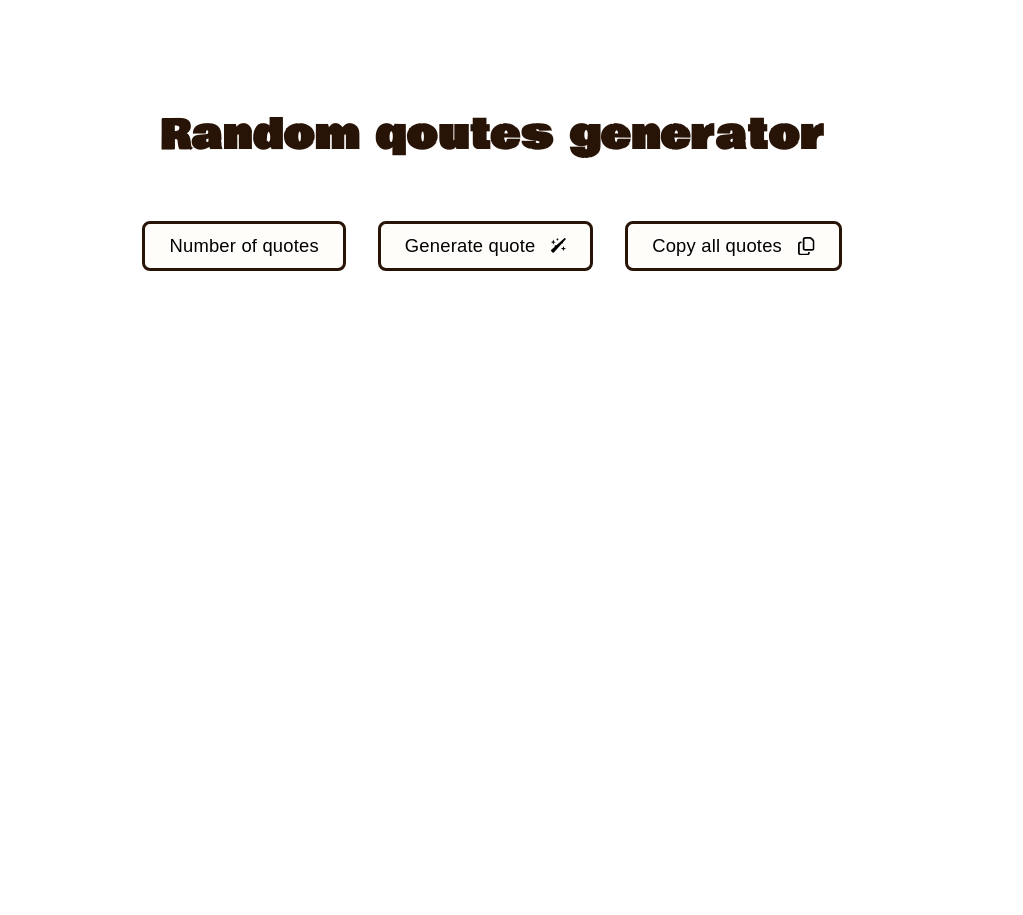
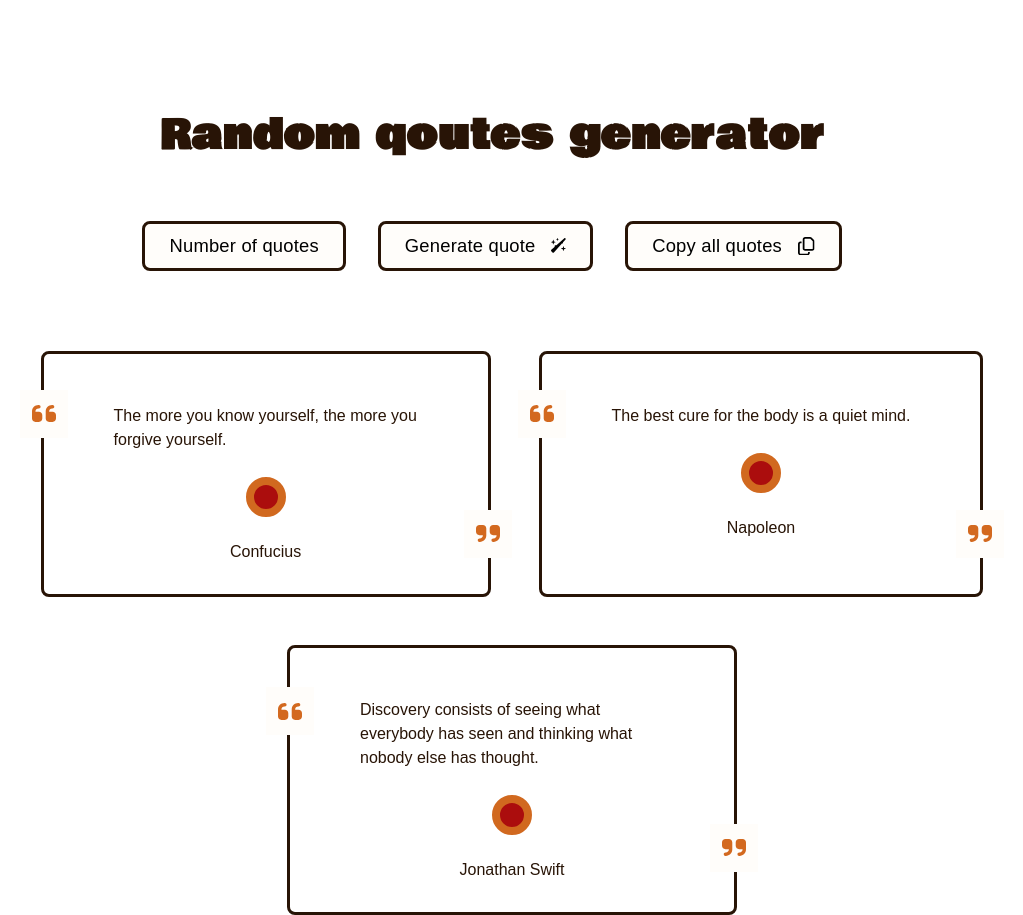
Before and after one commit to OlaJurrek/random-quotes-generator, a React (Vite) app: page / in a window 1280 px wide. Shown: the whole page, without its empty margins (148-1171 px from the left). Built offline with nearby package versions, Linux system fonts and the light colour scheme.

Commit message:
quotes styles

```diff
--- a/src/components/Header/Actions.jsx
+++ b/src/components/Header/Actions.jsx
@@ -20,6 +20,7 @@ const StyledSection = styled.section`
   display: flex;
   justify-content: center;
   gap: 2rem;
+  margin-bottom: 80px;
 `;
 
 export default Actions;
--- /dev/null
+++ b/src/components/Header/Blockquote.jsx
@@ -0,0 +1,70 @@
+import styled, { css } from "styled-components";
+
+function Blockquote({ author, content }) {
+  return (
+    <StyledBlockquote>
+      <p>{content}</p>
+      <Circle />
+      <StyledFooter>{author}</StyledFooter>
+    </StyledBlockquote>
+  );
+}
+
+const sharedPseudoElementsStyle = css`
+  --size: 3rem;
+  --verticalOffset: 15%;
+  position: absolute;
+  display: block;
+  content: "";
+  width: var(--size);
+  height: var(--size);
+  background-color: var(--white);
+  background-repeat: no-repeat;
+  background-position: center;
+  background-size: calc(var(--size) / 2);
+`;
+
+const StyledBlockquote = styled.blockquote`
+  position: relative;
+  display: flex;
+  flex-direction: column;
+  justify-content: flex-start;
+  align-items: center;
+  gap: 25px;
+  max-width: calc(450rem / 16);
+  padding: 50px 70px 30px;
+  border: var(--borderWidth) solid var(--black);
+  border-radius: var(--borderRadius);
+
+  &::before {
+    ${sharedPseudoElementsStyle}
+    top: var(--verticalOffset);
+    left: calc(var(--size) / -2);
+    background-image: url("/quote-left.svg?url.");
+  }
+
+  &::after {
+    ${sharedPseudoElementsStyle}
+    bottom: var(--verticalOffset);
+    right: calc(var(--size) / -2);
+    background-image: url("/quote-right.svg?url.");
+  }
+`;
+
+const Circle = styled.div`
+    width: 40px;
+    height: 40px;
+    background-color: var(--red);
+    border-radius: 50%;
+    border: 8px solid var(--orange);
+`;
+
+const StyledFooter = styled.footer`
+    margin-top: -2px;
+    font-variation-settings: "wght" 480;
+    text-align: center;
+`;
+
+
+
+export default Blockquote;
--- /dev/null
+++ b/src/components/Header/Quotes.jsx
@@ -0,0 +1,59 @@
+import styled from "styled-components";
+import Blockquote from "./BlockQuote";
+
+const data = [
+  {
+    _id: "OSaopvW0IUd",
+    content: "The more you know yourself, the more you forgive yourself.",
+    author: "Confucius",
+    tags: ["Wisdom"],
+    authorSlug: "confucius",
+    length: 58,
+    dateAdded: "2020-03-11",
+    dateModified: "2023-04-14",
+  },
+  {
+    _id: "TPsLPsnjVANf",
+    content: "The best cure for the body is a quiet mind.",
+    author: "Napoleon",
+    tags: ["Famous Quotes"],
+    authorSlug: "napoleon",
+    length: 43,
+    dateAdded: "2020-04-15",
+    dateModified: "2023-04-14",
+  },
+  {
+    _id: "iuhPAoY96b4z",
+    content:
+      "Discovery consists of seeing what everybody has seen and thinking what nobody else has thought.",
+    author: "Jonathan Swift",
+    tags: ["Famous Quotes"],
+    authorSlug: "jonathan-swift",
+    length: 95,
+    dateAdded: "2020-10-14",
+    dateModified: "2023-04-14",
+  },
+];
+
+function Quotes() {
+  return (
+    <QoutesList>
+      {data.map((quote) => (
+        <Blockquote
+          key={quote._id}
+          author={quote.author}
+          content={quote.content}
+        />
+      ))}
+    </QoutesList>
+  );
+}
+
+const QoutesList = styled.ul`
+  display: flex;
+  justify-content: center;
+  flex-wrap: wrap;
+  gap: 3rem;
+`;
+
+export default Quotes;
--- a/src/components/Header/Wrapper.jsx
+++ b/src/components/Header/Wrapper.jsx
@@ -1,11 +1,13 @@
 import styled from "styled-components";
 import Header from "./Header";
 import Actions from "./Actions";
+import Quotes from "./Quotes";
 
 const Wrapper = () => (
     <StyledWrapper>
         <Header />
         <Actions />
+        <Quotes />
     </StyledWrapper>
 );
 
```
Also changed, not shown: public/quote-left.svg (added), public/quote-right.svg (added).
